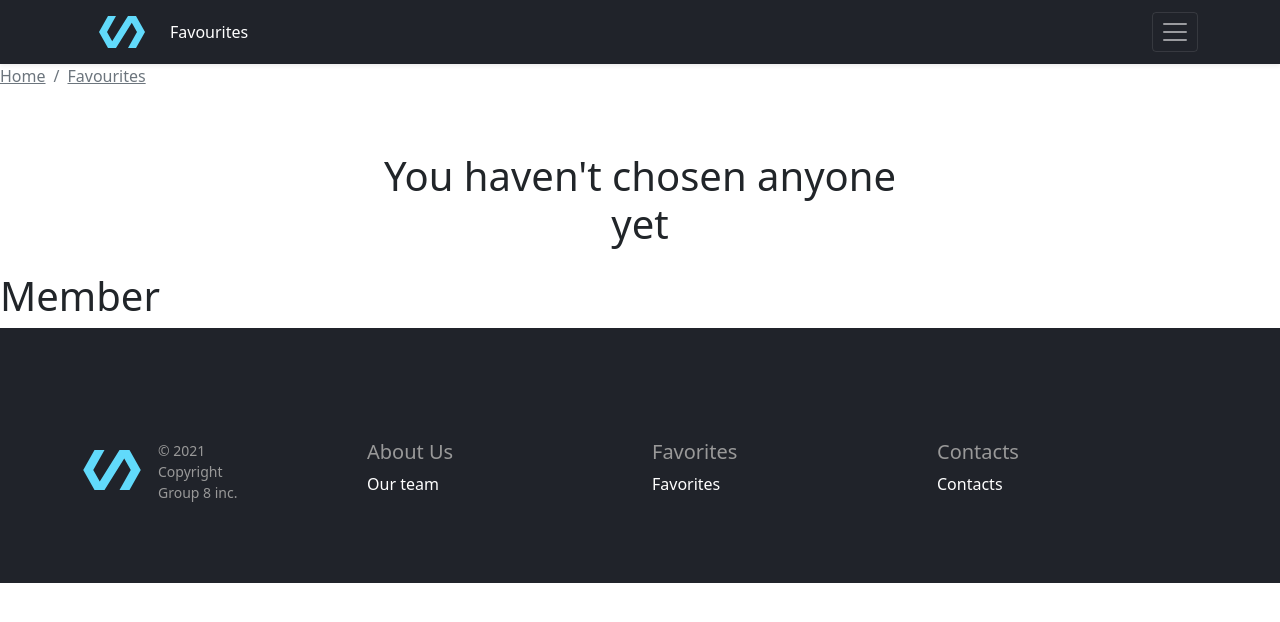
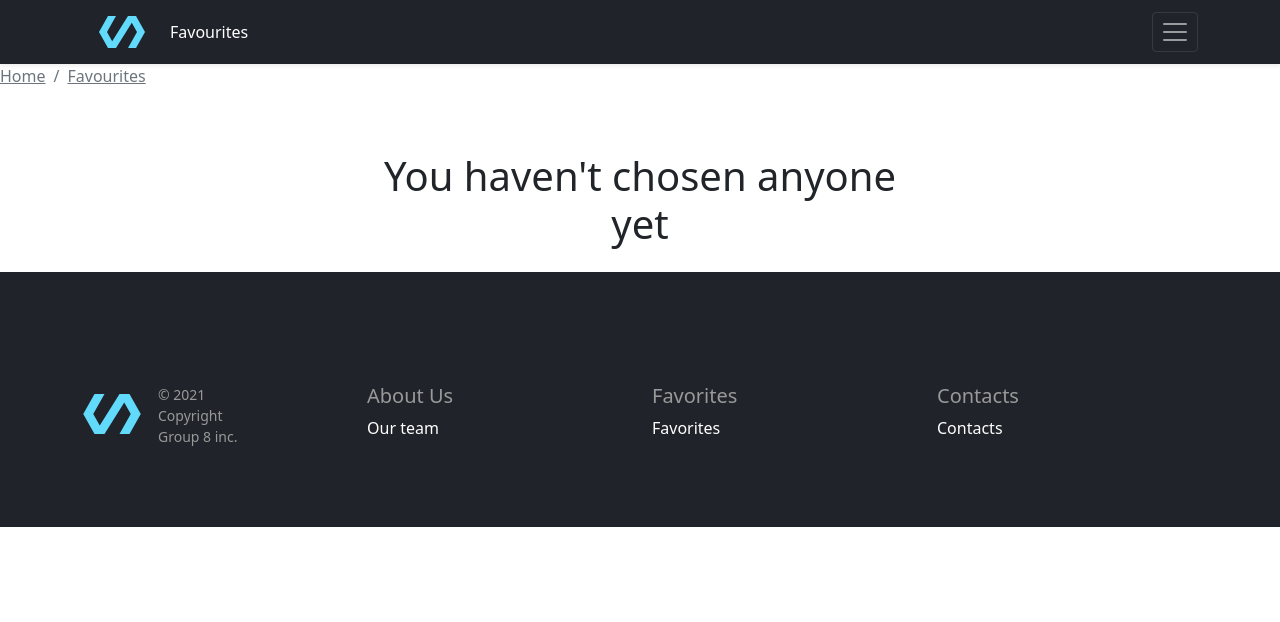
Before and after one commit to unclekoin/react-hackathon-team-website, a React (Create React App) app: page /favourites in a window 1280 px wide. Shown: the top 622 px of the page. Built offline with nearby package versions, Linux system fonts and the light colour scheme.

Commit message:
feat: add switch

```diff
--- a/src/App.jsx
+++ b/src/App.jsx
@@ -1,5 +1,5 @@
 import React, { useState } from 'react';
-import { Route, useLocation } from 'react-router-dom';
+import { Route, Switch, Redirect, useLocation } from 'react-router-dom';
 import storage from './db/storage';
 import Navbar from './components/navbar/navbar';
 import Breadcrumbs from './components/breadcrumbs/breadcrumbs';
@@ -26,7 +26,8 @@ const App = () => {
   return (
     <>
       <Navbar />
-        {location.pathname !== "/" ? <Breadcrumbs /> : null}
+      {location.pathname !== '/' ? <Breadcrumbs /> : null}
+      <Switch>
         <Route path="/" exact>
           <Home onFavorite={handleFavorite} />
         </Route>
@@ -35,8 +36,10 @@ const App = () => {
         </Route>
         <Route path="/about" component={About} />
         <Route path="/contacts" component={Contacts} />
-      <Route path="/:memberId" component={Member} />
+        <Route path="/member/:memberId" component={Member} />
         <Route path="/404" component={PageNotFound} />
+        <Redirect to="/404" />
+      </Switch>
       <Footer />
     </>
   );
--- a/src/components/card/card.jsx
+++ b/src/components/card/card.jsx
@@ -33,7 +33,7 @@ const Card = ({
           <span className="block-about card-text">{about}</span>
           <div className="d-flex justify-content-between align-items-center">
             <div className="btn-group">
-              <Link to={`/${_id}`}>
+              <Link to={`/member/${_id}`}>
                 <Button cls={'btn btn-sm btn-outline-secondary'}>View</Button>
               </Link>
               <Button
```
Lines whose indentation alone changed are shown as unchanged.
